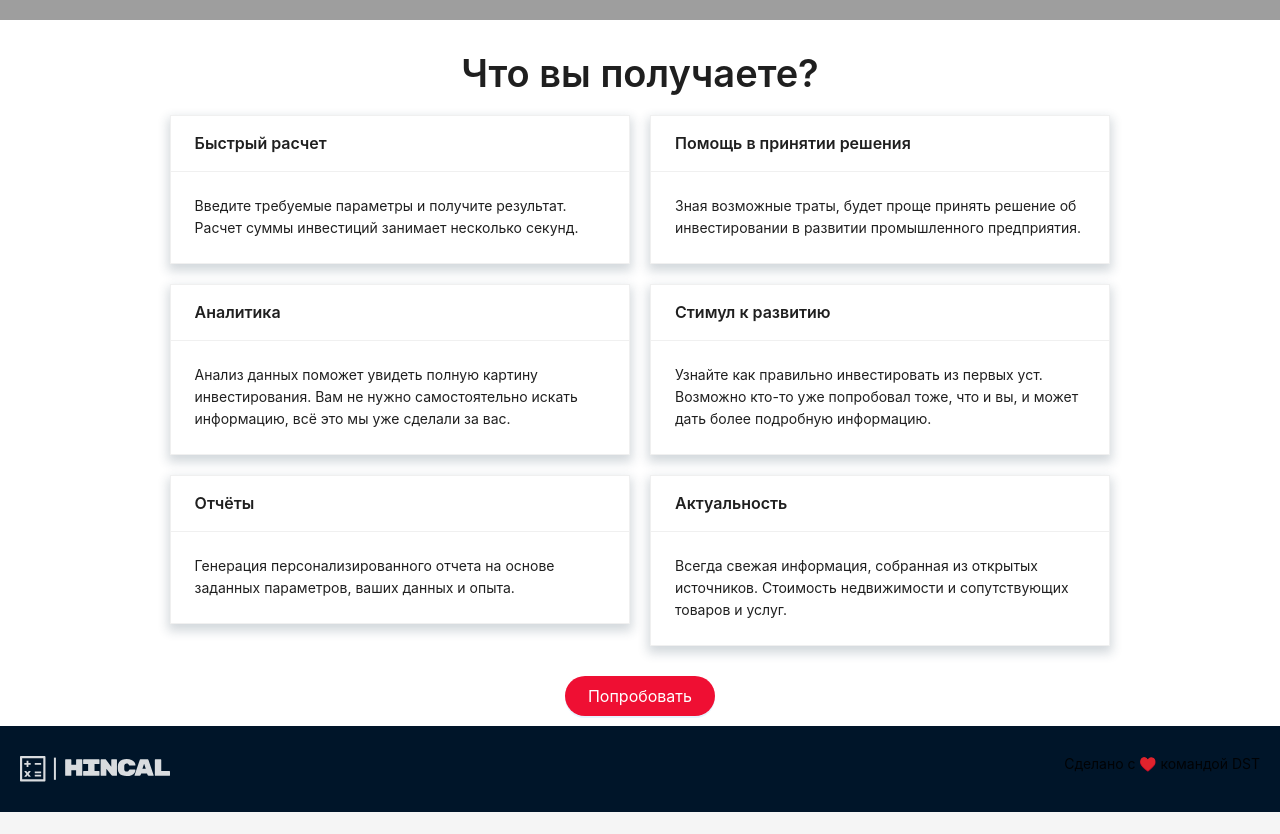
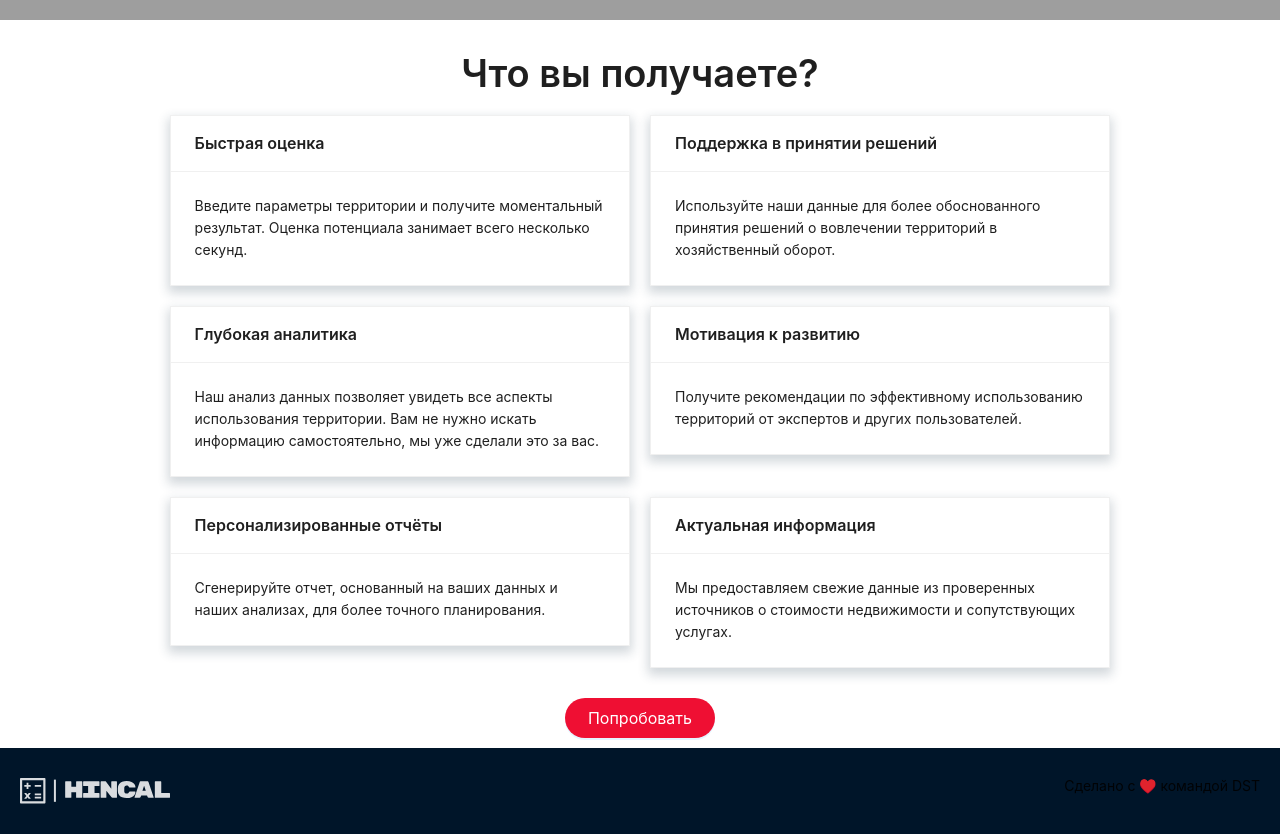
Before and after one commit to Afaneor/lct-2024-summer-invest-frontend, a Next.js app: page / in a window 1280 px wide. Shown: the part 800-1634 px from the top of the page. Before the commit the page ends 1612 px from the top, so only its background shows below. Built offline with nearby package versions, Linux system fonts and the light colour scheme; no server answers; grey boxes are pictures that could not be loaded.

Commit message:
feat: блок преимущества

```diff
--- a/src/landing/Block2/Block2.tsx
+++ b/src/landing/Block2/Block2.tsx
@@ -16,49 +16,64 @@ export const Block2 = () => {
         <Col xs={24} md={18}>
           <Row gutter={[20, 20]}>
             <Col xs={24} md={12}>
-              <Card title='Быстрый расчет' className={'elevation'} hoverable>
-                Введите требуемые параметры и получите результат. Расчет суммы
-                инвестиций занимает несколько секунд.
+              <Card title='Быстрая оценка' className={'elevation'} hoverable>
+                Введите параметры территории и получите моментальный результат.
+                Оценка потенциала занимает всего несколько секунд.
               </Card>
             </Col>
             <Col xs={24} md={12}>
               <Card
-                title='Помощь в принятии решения'
+                title='Поддержка в принятии решений'
                 className={'elevation'}
                 hoverable
               >
-                Зная возможные траты, будет проще принять решение об
-                инвестировании в развитии промышленного предприятия.
+                Используйте наши данные для более обоснованного принятия решений
+                о вовлечении территорий в хозяйственный оборот.
               </Card>
             </Col>
             <Col xs={24} md={12}>
-              <Card title='Аналитика' className={'elevation'} hoverable>
-                Анализ данных поможет увидеть полную картину инвестирования. Вам
-                не нужно самостоятельно искать информацию, всё это мы уже
-                сделали за вас.
+              <Card
+                title='Глубокая аналитика'
+                className={'elevation'}
+                hoverable
+              >
+                Наш анализ данных позволяет увидеть все аспекты использования
+                территории. Вам не нужно искать информацию самостоятельно, мы
+                уже сделали это за вас.
               </Card>
             </Col>
             <Col xs={24} md={12}>
-              <Card title='Стимул к развитию' className={'elevation'} hoverable>
-                Узнайте как правильно инвестировать из первых уст. Возможно
-                кто-то уже попробовал тоже, что и вы, и может дать более
-                подробную информацию.
+              <Card
+                title='Мотивация к развитию'
+                className={'elevation'}
+                hoverable
+              >
+                Получите рекомендации по эффективному использованию территорий
+                от экспертов и других пользователей.
               </Card>
             </Col>
             <Col xs={24} md={12}>
-              <Card title='Отчёты' className={'elevation'} hoverable>
-                Генерация персонализированного отчета на основе заданных
-                параметров, ваших данных и опыта.
+              <Card
+                title='Персонализированные отчёты'
+                className={'elevation'}
+                hoverable
+              >
+                Сгенерируйте отчет, основанный на ваших данных и наших анализах,
+                для более точного планирования.
               </Card>
             </Col>
             <Col xs={24} md={12}>
-              <Card title='Актуальность' className={'elevation'} hoverable>
-                Всегда свежая информация, собранная из открытых источников.
-                Стоимость недвижимости и сопутствующих товаров и услуг.
+              <Card
+                title='Актуальная информация'
+                className={'elevation'}
+                hoverable
+              >
+                Мы предоставляем свежие данные из проверенных источников о
+                стоимости недвижимости и сопутствующих услугах.
               </Card>
             </Col>
             <Col span={24} style={{ textAlign: 'center', padding: '10px' }}>
-              <Link href={Links.SEARCH_HISTORY.href}>
+              <Link href={Links.SMART_ASSISTANT.href}>
                 <ButtonPrimaryRed
                   size={'large'}
                   shape={'round'}
```
